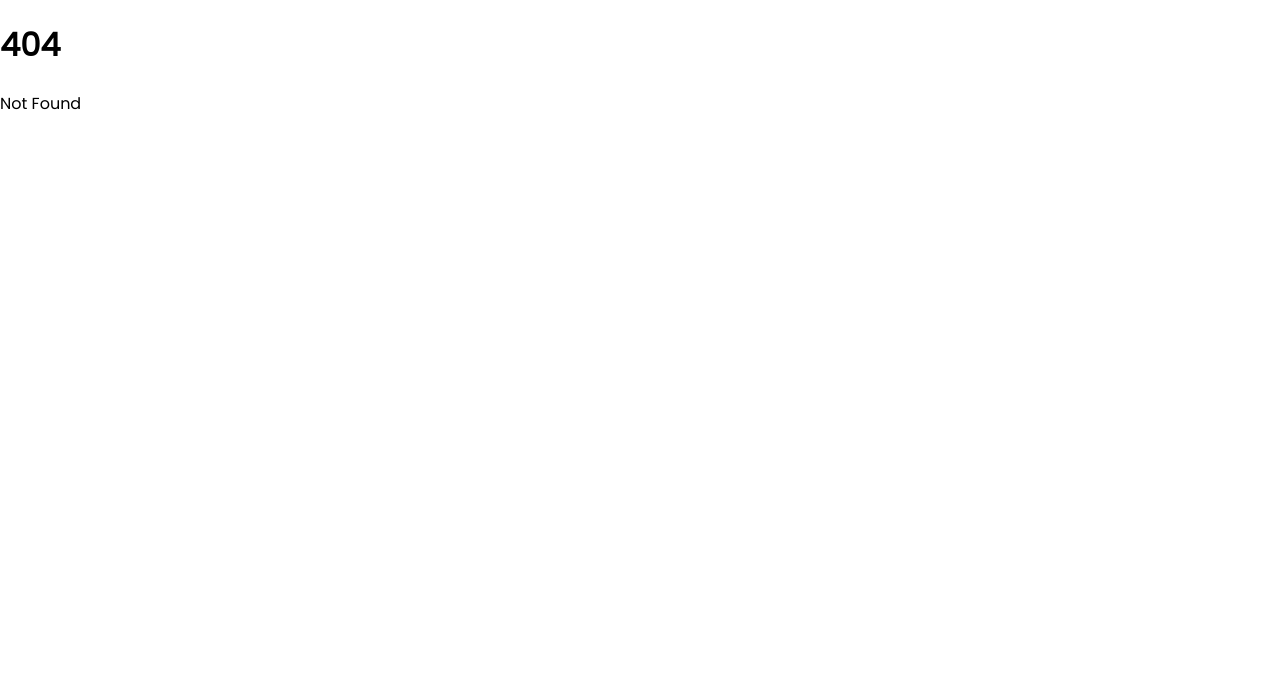
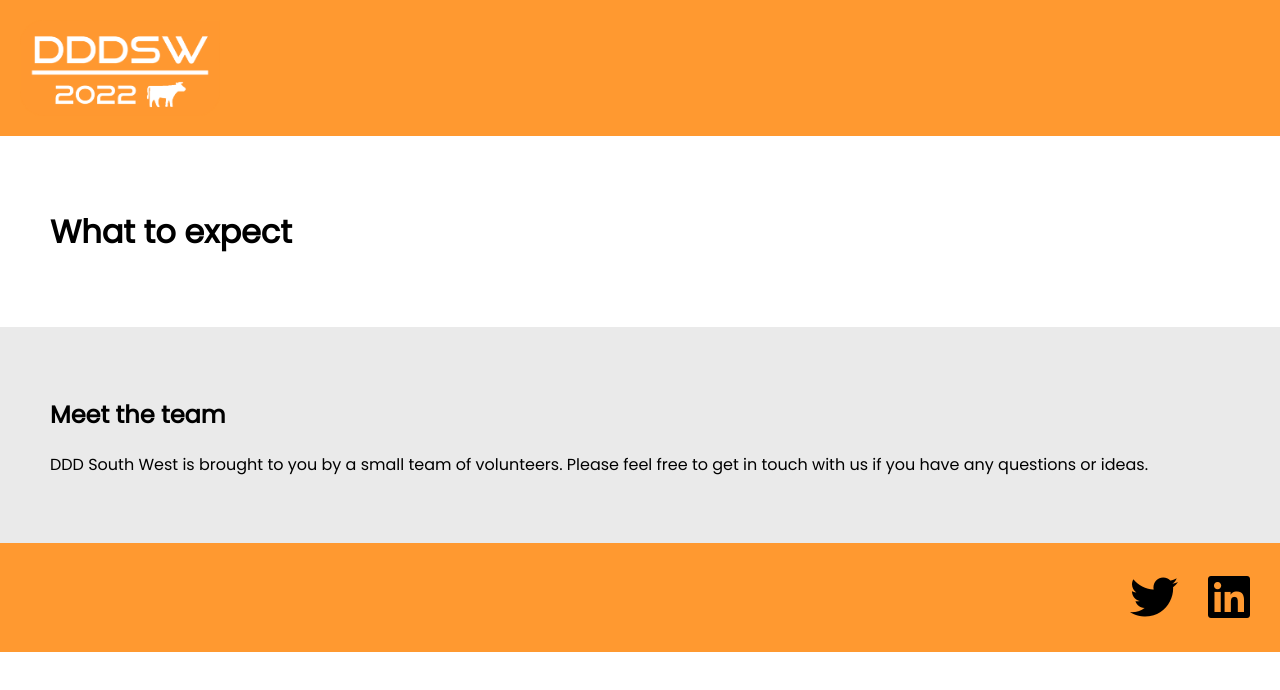
Before and after one commit to dddsw/dddsw-web, a SvelteKit app: page /about in a window 1280 px wide. Before the commit this address had no page. Shown: the top 690 px of the page. Built offline with nearby package versions, Linux system fonts and the light colour scheme.

Commit message:
started creating content pages

```diff
--- /dev/null
+++ b/src/lib/Footer.svelte
@@ -0,0 +1,17 @@
+<div class="footer primary-bg">
+	<a href="https://twitter.com/dddsouthwest"
+		><i class="fa-brands fa-twitter fa-3x" style="color: black;" /></a
+	>
+	<a href="https://www.linkedin.com/company/ddd-south-west/"
+		><i class="fa-brands fa-linkedin fa-3x" style="color: black;" /></a
+	>
+</div>
+
+<style>
+	.footer {
+		padding: 30px;
+		display: flex;
+		justify-content: flex-end;
+		gap: 30px;
+	}
+</style>
--- a/src/routes/+page.svelte
+++ b/src/routes/+page.svelte
@@ -1,13 +1,14 @@
 <script>
 	import CallToActions from '$lib/CallToActions.svelte';
 	import Carousel from '$lib/Carousel.svelte';
+	import Footer from '$lib/Footer.svelte';
 	import Navbar from '$lib/Navbar.svelte';
 	import Sponsors from '$lib/Sponsors.svelte';
 
 	let showSponsors = false;
 </script>
 
-<div class="home-container">
+<div class="container">
 	<Carousel>
 		<Navbar />
 	</Carousel>
@@ -31,18 +32,11 @@
 		More information coming soon...
 	</div>
 
-	<div class="footer primary-bg">
-		<a href="https://twitter.com/dddsouthwest"
-			><i class="fa-brands fa-twitter fa-3x" style="color: black;" /></a
-		>
-		<a href="https://www.linkedin.com/company/ddd-south-west/"
-			><i class="fa-brands fa-linkedin fa-3x" style="color: black;" /></a
-		>
-	</div>
+	<Footer/>
 </div>
 
 <style>
-	.home-container {
+	.container {
 		display: flex;
 		flex-direction: column;
 	}
@@ -66,27 +60,8 @@
 		}
 	}
 
-	.primary-bg {
-		background-color: #ff9930;
-	}
-
-	.secondary-bg {
-		background-color: white;
-	}
-
-	.tertiary-bg {
-		background-color: #eaeaea;
-	}
-
 	.holding-message {
 		padding: 50px;
 		text-align: center;
 	}
-
-	.footer {
-		padding: 30px;
-		display: flex;
-		justify-content: flex-end;
-		gap: 30px;
-	}
 </style>
--- /dev/null
+++ b/src/routes/about/+page.svelte
@@ -0,0 +1,48 @@
+<script>
+	import Footer from '$lib/Footer.svelte';
+import Navbar from '$lib/Navbar.svelte';
+</script>
+
+<div class="container">
+    <div class="header primary-bg">
+        <img src="../images/logo.png" alt="The DDD South West logo" class="logo"/>
+    </div>
+
+    <div class="secondary-bg section">
+        <h1>What to expect</h1>
+    </div>
+
+    <div class="tertiary-bg section">
+        <h2>Meet the team</h2>
+        <p>DDD South West is brought to you by a small team of volunteers. Please feel free to get in touch with us if you have any questions or ideas.</p>
+    </div>
+
+    <Footer/>
+</div>
+
+<style>
+	.container {
+		display: flex;
+		flex-direction: column;
+	}
+
+    .header {
+        display: flex;
+        justify-content: center;
+    }
+
+    @media (min-width: 400px){
+        .header {
+            justify-content: initial;
+        }
+    }
+
+    .logo {
+        max-width: 200px;
+        padding: 20px;
+    }
+
+    .section {
+        padding: 50px;
+    }
+</style>
--- a/static/global.css
+++ b/static/global.css
@@ -2,3 +2,15 @@ body {
     margin: 0;
     font-family: 'Poppins', serif;
 }
+
+.primary-bg {
+    background-color: #ff9930;
+}
+
+.secondary-bg {
+    background-color: white;
+}
+
+.tertiary-bg {
+    background-color: #eaeaea;
+}
```
Also changed, not shown: static/images/header.jpg (deleted), static/images/logo.png (added).
